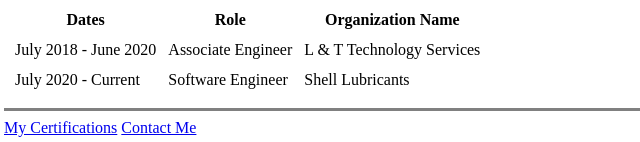
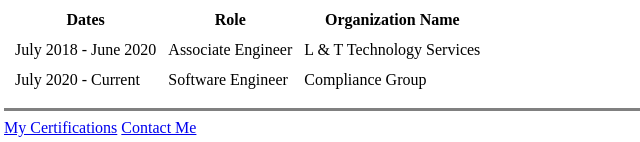
Before and after one commit to shivanshu-sigh-dev/cv, a plain HTML site: page index.html in a window 1280 px wide. Shown: the part 844-986 px from the top of the page, 4-644 px from the left. Drawn offline with Linux system fonts and the light colour scheme.

Commit message:
Update index.html

```diff
--- a/index.html
+++ b/index.html
@@ -83,7 +83,7 @@
         <tr>
           <td>July 2020 - Current</td>
           <td>Software Engineer</td>
-          <td>Shell Lubricants</td>
+          <td>Compliance Group</td>
         </tr>
       </tbody>
     </table>
```
